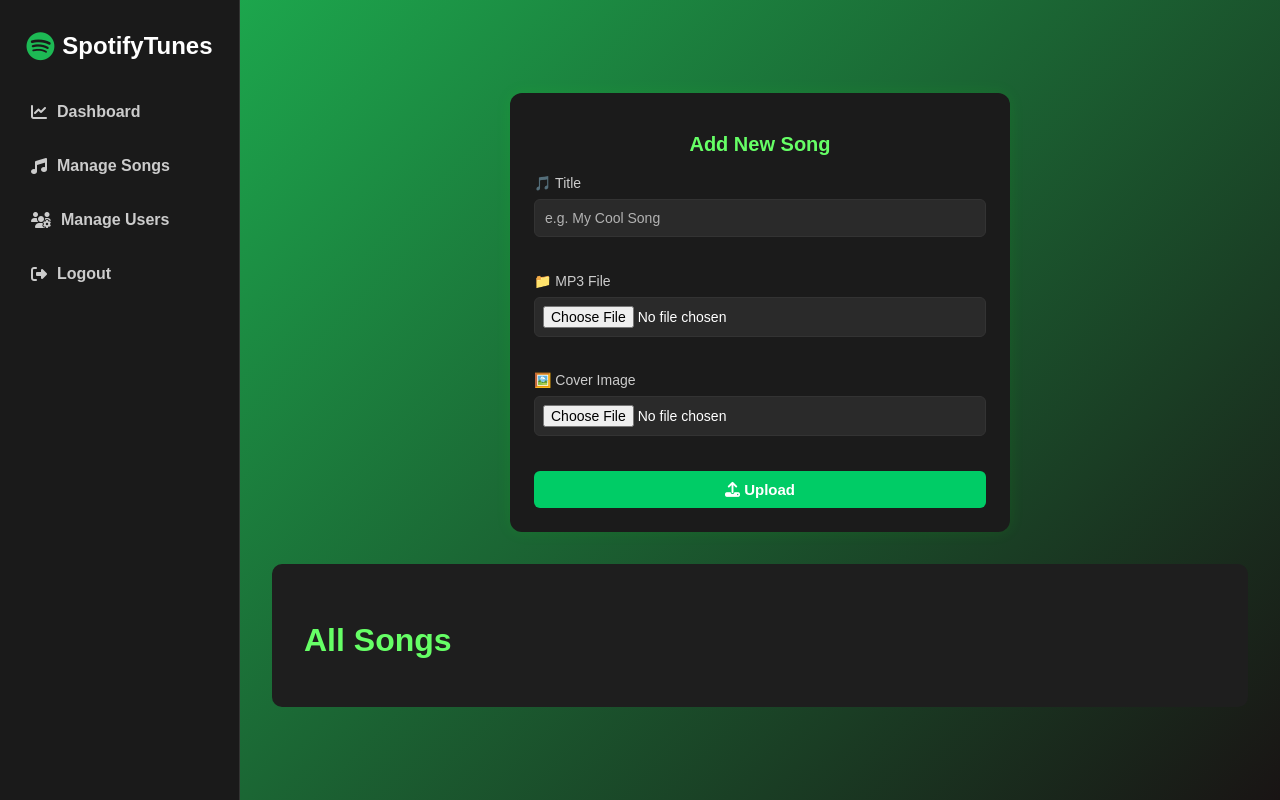
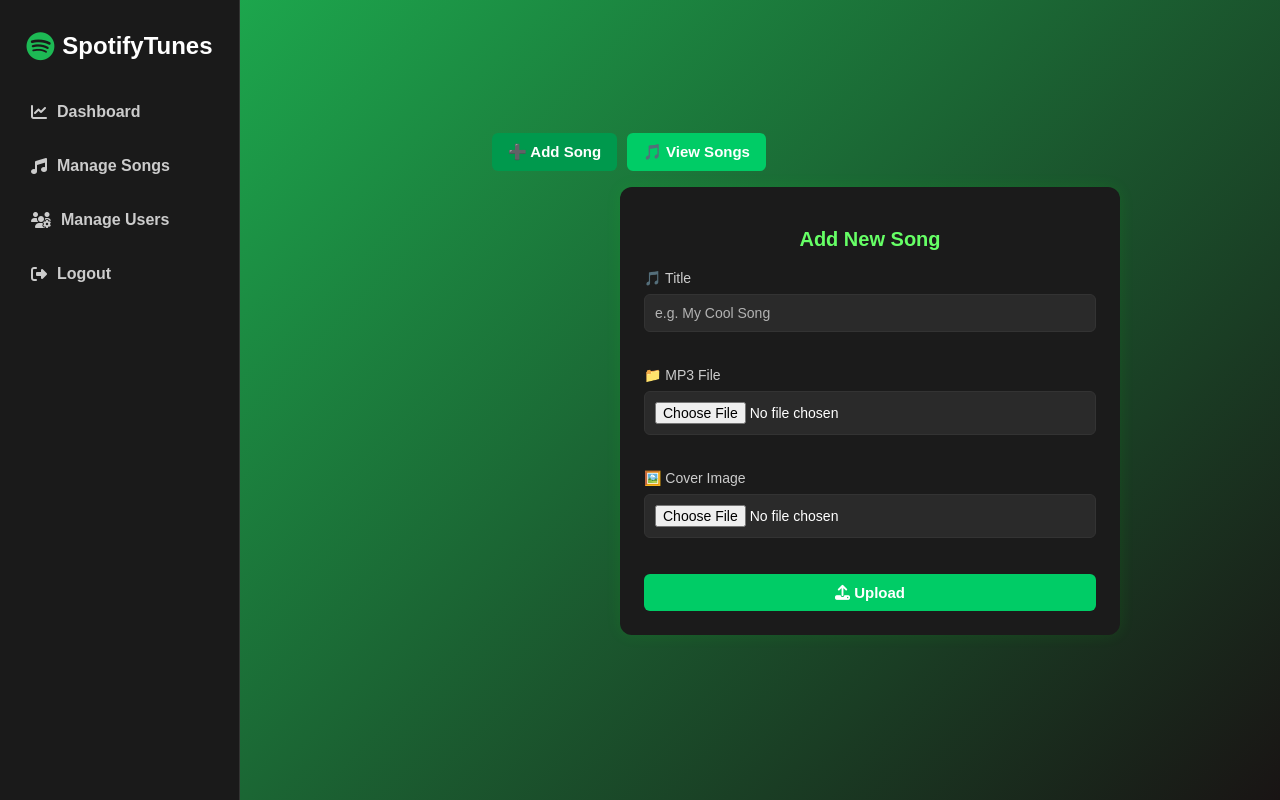
Before and after one commit to MenukaSankalpa/spotify_clone, a PHP site: page /admin/manage_songs.php in a window 1280 px wide. Run offline with PHP 8.4, Linux system fonts and the light colour scheme; the visitor is signed in with stand-in values (Sample User, id 1); data that the repository does not hold is empty.

Commit message:
refactor manage_songs.php for improved structure and styling; add tab functionality for song management

```diff
--- a/admin/manage_songs.php
+++ b/admin/manage_songs.php
@@ -76,10 +76,48 @@ $songs = $conn->query("SELECT * FROM songs ORDER BY created_at DESC");
       color: #fff;
       display: flex;
     }
+
+    /* Sidebar stays fixed */
+    .sidebar {
+      position: fixed;
+      top: 0;
+      left: 0;
+      height: 100vh;
+      width: 220px;
+      background: #111;
+      z-index: 100;
+    }
+
     .main-content {
+      margin-left: 220px; /* same as sidebar width */
       flex: 1;
       padding: 2rem;
     }
+
+    /* Tab buttons */
+    .tabs {
+      display: flex;
+      gap: 10px;
+      margin-bottom: 1rem;
+    }
+    .tabs button {
+      background: #00cc66;
+      color: #fff;
+      border: none;
+      padding: 10px 16px;
+      border-radius: 6px;
+      cursor: pointer;
+      font-size: 15px;
+      transition: background 0.3s ease;
+    }
+    .tabs button:hover {
+      background: #00b25c;
+    }
+    .tabs button.active {
+      background: #00994d;
+    }
+
+    /* Form */
     .form-box {
       max-width: 500px;
       margin: 0 auto 2rem;
@@ -94,9 +132,7 @@ $songs = $conn->query("SELECT * FROM songs ORDER BY created_at DESC");
       font-size: 20px;
       text-align: center;
     }
-    .form-group {
-      margin-bottom: 1rem;
-    }
+    .form-group { margin-bottom: 1rem; }
     .form-group label {
       display: block;
       color: #ccc;
@@ -114,10 +150,6 @@ $songs = $conn->query("SELECT * FROM songs ORDER BY created_at DESC");
       font-size: 14px;
       transition: border 0.2s ease;
     }
-    .form-box input[type="file"] {
-      padding: 8px;
-      cursor: pointer;
-    }
     .form-box input:focus {
       border: 1px solid #66ff66;
       outline: none;
@@ -133,9 +165,7 @@ $songs = $conn->query("SELECT * FROM songs ORDER BY created_at DESC");
       width: 100%;
       transition: background 0.3s ease;
     }
-    .form-box button:hover {
-      background: #00b25c;
-    }
+    .form-box button:hover { background: #00b25c; }
     .upload-success {
       margin-top: 1rem;
       background: #003300;
@@ -144,14 +174,14 @@ $songs = $conn->query("SELECT * FROM songs ORDER BY created_at DESC");
       font-size: 14px;
       border-radius: 6px;
     }
+
+    /* Songs list */
     .songs-list {
       background: #1e1e1e;
       padding: 2rem;
       border-radius: 10px;
-    }
-    .songs-list h2 {
-      color: #66ff66;
-      margin-bottom: 1rem;
+      height: 70vh;
+      overflow-y: auto;
     }
     .song-item {
       display: flex;
@@ -168,9 +198,6 @@ $songs = $conn->query("SELECT * FROM songs ORDER BY created_at DESC");
       margin-right: 1rem;
       border-radius: 5px;
     }
-    .song-item div {
-      flex: 1;
-    }
     .song-item strong {
       font-size: 16px;
       color: #fff;
@@ -185,9 +212,7 @@ $songs = $conn->query("SELECT * FROM songs ORDER BY created_at DESC");
       text-decoration: none;
       font-size: 18px;
     }
-    .song-item a:hover {
-      color: #00ff99;
-    }
+    .song-item a:hover { color: #00ff99; }
   </style>
 </head>
 <body>
@@ -196,40 +221,42 @@ $songs = $conn->query("SELECT * FROM songs ORDER BY created_at DESC");
 
 <div class="main-content">
 
-  <div class="form-box">
+  <!-- Tab buttons -->
+  <div class="tabs">
+    <button id="tabAdd" class="active">➕ Add Song</button>
+    <button id="tabView">🎵 View Songs</button>
+  </div>
+
+  <!-- Add Song Form -->
+  <div id="addSection" class="form-box">
     <h2>Add New Song</h2>
     <form method="POST" enctype="multipart/form-data">
       <div class="form-group">
         <label for="title">🎵 Title</label>
         <input type="text" name="title" id="title" placeholder="e.g. My Cool Song" required>
       </div>
-
       <div class="form-group">
         <label for="song_file">📁 MP3 File</label>
         <input type="file" name="song_file" id="song_file" accept=".mp3" required>
       </div>
-
       <div class="form-group">
         <label for="cover_image">🖼️ Cover Image</label>
         <input type="file" name="cover_image" id="cover_image" accept="image/*" required>
       </div>
-
       <button type="submit"><i class="fas fa-upload"></i> Upload</button>
     </form>
     <?= $uploadMessage ?>
   </div>
 
-  <div class="songs-list">
+  <!-- Songs List -->
+  <div id="viewSection" class="songs-list" style="display:none;">
     <h2>All Songs</h2>
     <?php while($song = $songs->fetch_assoc()): ?>
       <div class="song-item">
         <img src="../uploads/covers/<?php echo htmlspecialchars($song['cover_image']); ?>" alt="Cover">
-        <div>
-          <strong><?php echo htmlspecialchars($song['title']); ?></strong>
-        </div>
+        <div><strong><?php echo htmlspecialchars($song['title']); ?></strong></div>
         <audio controls>
           <source src="../uploads/songs/<?php echo htmlspecialchars($song['file_path']); ?>" type="audio/mpeg">
-          Your browser does not support the audio element.
         </audio>
         <a href="edit_song.php?id=<?php echo $song['id']; ?>"><i class="fas fa-edit"></i></a>
         <a href="?delete=<?php echo $song['id']; ?>" onclick="return confirm('Are you sure to delete this song?')">
@@ -238,7 +265,28 @@ $songs = $conn->query("SELECT * FROM songs ORDER BY created_at DESC");
       </div>
     <?php endwhile; ?>
   </div>
+</div>
 
-</div>
+<script>
+const tabAdd = document.getElementById("tabAdd");
+const tabView = document.getElementById("tabView");
+const addSection = document.getElementById("addSection");
+const viewSection = document.getElementById("viewSection");
+
+tabAdd.addEventListener("click", () => {
+  tabAdd.classList.add("active");
+  tabView.classList.remove("active");
+  addSection.style.display = "block";
+  viewSection.style.display = "none";
+});
+
+tabView.addEventListener("click", () => {
+  tabView.classList.add("active");
+  tabAdd.classList.remove("active");
+  addSection.style.display = "none";
+  viewSection.style.display = "block";
+});
+</script>
+
 </body>
 </html>
```
